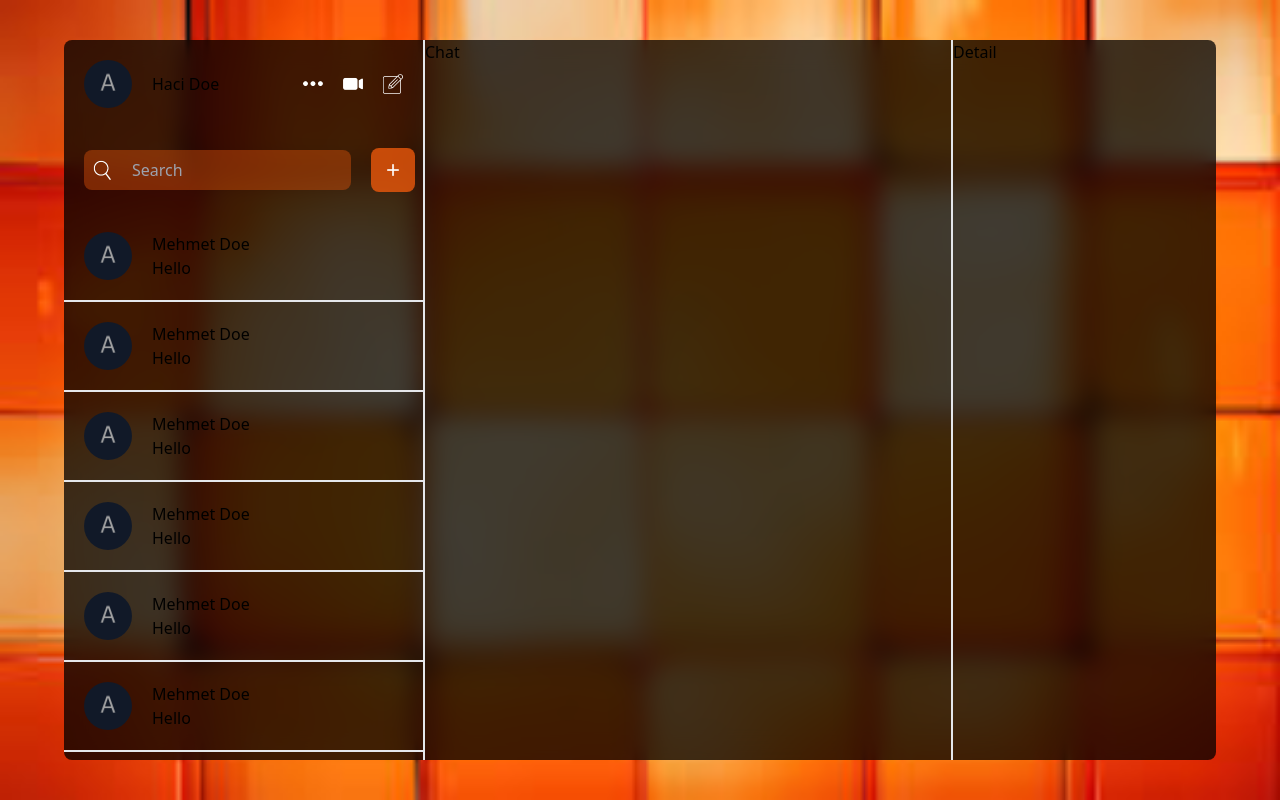
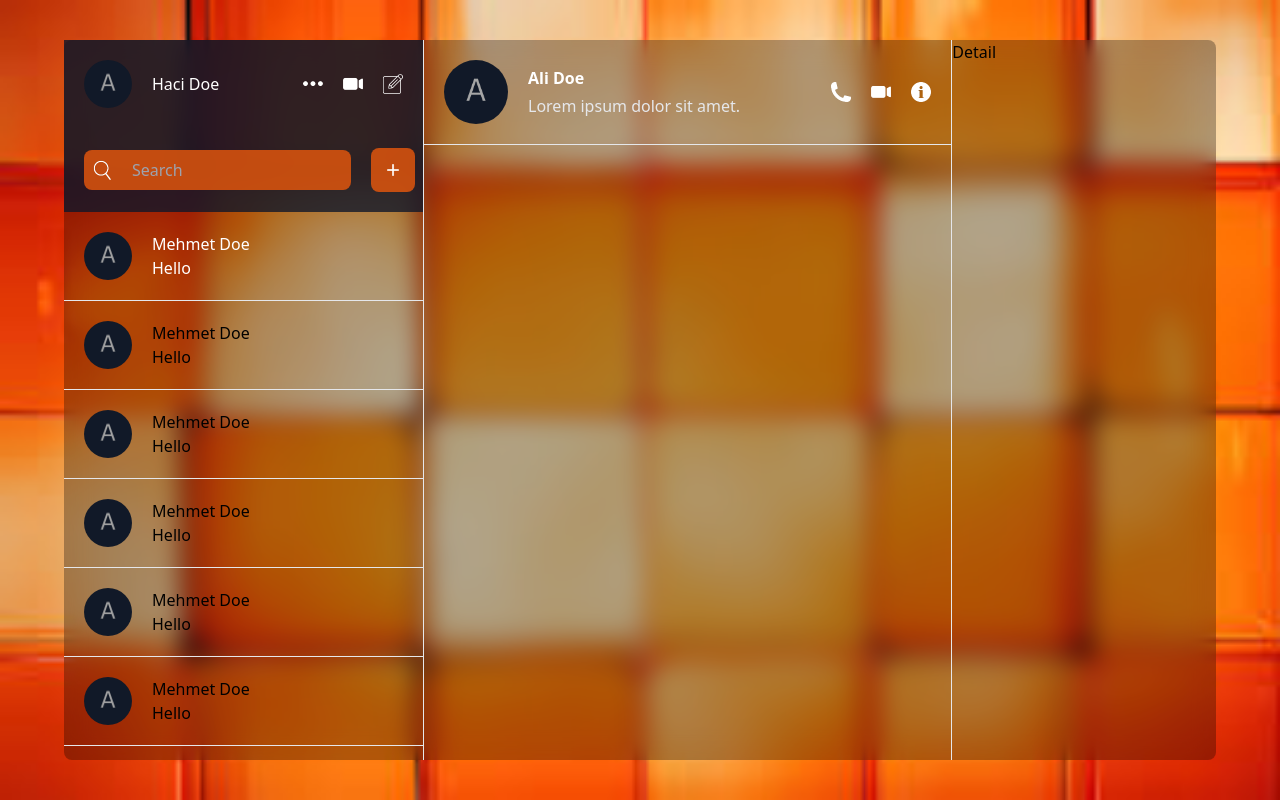
Before and after one commit to uyar42/React-ChatApp, a React (Vite) app: page / in a window 1280 px wide. Built offline with nearby package versions, Linux system fonts and the light colour scheme.

Commit message:
Chat component design

```diff
--- a/src/App.jsx
+++ b/src/App.jsx
@@ -5,7 +5,7 @@ import Detail from "./Components/Detail";
 function App() {
   return (
     <>
-      <div className="h-[90vh] w-[90vw] rounded-lg  bg-opacity-75 bg-black backdrop-blur-md flex flex-row">
+      <div className="h-[90vh] w-[90vw] rounded-lg bg-opacity-30 bg-black  backdrop-blur-md flex flex-row">
         <List></List>
         <Chat></Chat>
         <Detail></Detail>
--- a/src/Components/Chat.jsx
+++ b/src/Components/Chat.jsx
@@ -1,5 +1,40 @@
 const Chat = () => {
-  return <div className="flex-2 border-l-2 border-r-2">Chat</div>;
+  return (
+    <div className="flex-2 border-l-[1px] border-r-[1px] h-full">
+      <div className="p-5 flex items-center justify-between border-b-[1px]">
+        <div className="flex items-center gap-5">
+          <img
+            className="rounded-full w-16 h-16 object-cover"
+            src="./avatar.png"
+            alt=""
+          />
+          <div className="flex flex-col gap-1">
+            <span className="font-semibold text-white">Ali Doe</span>
+            <p className=" text-gray-200">Lorem ipsum dolor sit amet.</p>
+          </div>
+        </div>
+        <div className="flex gap-5">
+          <img
+            className="w-5 h-5 hover:opacity-65 cursor-pointer"
+            src="./phone.png"
+            alt=""
+          />
+          <img
+            className="w-5 h-5 hover:opacity-65 cursor-pointer"
+            src="./video.png"
+            alt=""
+          />
+          <img
+            className="w-5 h-5 hover:opacity-65 cursor-pointer"
+            src="./info.png"
+            alt=""
+          />
+        </div>
+      </div>
+      <div></div>
+      <div></div>
+    </div>
+  );
 };
 
 export default Chat;
--- a/src/Components/List/ChatList.jsx
+++ b/src/Components/List/ChatList.jsx
@@ -4,9 +4,9 @@ const ChatList = () => {
   const [changeMode, setChangeMode] = useState(false);
   return (
     // serachbar
-    <div className="flex-1  overflow-y-scroll scroll">
-      <div className="flex items-center gap-5 p-5">
-        <div className="flex-1 flex p-2  items-center text-white gap-5 rounded-lg bg-opacity-40 bg-orange-600">
+    <div className="flex-1  overflow-y-scroll scroll ">
+      <div className="flex items-center gap-5 p-5 sticky top-0 z-10 bg-opacity-80 bg-slate-900 ">
+        <div className="flex-1 flex p-2   items-center text-white gap-5 rounded-lg bg-orange-600 bg-opacity-80">
           <img className="h-5 w-5 cursor-pointer" src="./search.png" alt="" />
           <input
             className="bg-transparent outline-none border-none flex-1"
@@ -24,42 +24,42 @@ const ChatList = () => {
       </div>
 
       {/* chats */}
-      <div className="flex items-center p-5 gap-5 cursor-pointer border-b-2 hover:backdrop-opacity-55">
+      <div className="flex items-center p-5 gap-5 cursor-pointer   border-b-[1px] hover:backdrop-opacity-55">
+        <img className="rounded-full w-12 h-12" src="./avatar.png" alt="" />
+        <div className="text-white">
+          <span className="font-medium">Mehmet Doe</span>
+          <p>Hello</p>
+        </div>
+      </div>
+      <div className="flex items-center p-5 gap-5 cursor-pointer  border-b-[1px]    hover:backdrop-opacity-55">
         <img className="rounded-full w-12 h-12" src="./avatar.png" alt="" />
         <div className="">
           <span>Mehmet Doe</span>
           <p>Hello</p>
         </div>
       </div>
-      <div className="flex items-center p-5 gap-5 cursor-pointer border-b-2    hover:backdrop-opacity-55">
+      <div className="flex items-center p-5 gap-5 cursor-pointer border-b-[1px]   hover:backdrop-opacity-55">
         <img className="rounded-full w-12 h-12" src="./avatar.png" alt="" />
         <div className="">
           <span>Mehmet Doe</span>
           <p>Hello</p>
         </div>
       </div>
-      <div className="flex items-center p-5 gap-5 cursor-pointer border-b-2   hover:backdrop-opacity-55">
+      <div className="flex items-center p-5 gap-5 cursor-pointer border-b-[1px]   hover:backdrop-opacity-55">
         <img className="rounded-full w-12 h-12" src="./avatar.png" alt="" />
         <div className="">
           <span>Mehmet Doe</span>
           <p>Hello</p>
         </div>
       </div>
-      <div className="flex items-center p-5 gap-5 cursor-pointer border-b-2   hover:backdrop-opacity-55">
+      <div className="flex items-center p-5 gap-5 cursor-pointer border-b-[1px]   hover:backdrop-opacity-55">
         <img className="rounded-full w-12 h-12" src="./avatar.png" alt="" />
         <div className="">
           <span>Mehmet Doe</span>
           <p>Hello</p>
         </div>
       </div>
-      <div className="flex items-center p-5 gap-5 cursor-pointer border-b-2   hover:backdrop-opacity-55">
-        <img className="rounded-full w-12 h-12" src="./avatar.png" alt="" />
-        <div className="">
-          <span>Mehmet Doe</span>
-          <p>Hello</p>
-        </div>
-      </div>
-      <div className="flex items-center p-5 gap-5 cursor-pointer border-b-2  hover:backdrop-opacity-55 ">
+      <div className="flex items-center p-5 gap-5 cursor-pointer border-b-[1px]  hover:backdrop-opacity-55 ">
         <img className="rounded-full w-12 h-12" src="./avatar.png" alt="" />
         <div className="">
           <span>Mehmet Doe</span>
--- a/src/Components/List/List.jsx
+++ b/src/Components/List/List.jsx
@@ -3,7 +3,7 @@ import UserInfo from "./UserInfo";
 
 const List = () => {
   return (
-    <div className="flex-1 flex flex-col">
+    <div className="flex-1 flex flex-col ">
       <UserInfo></UserInfo>
       <ChatList></ChatList>
     </div>
--- a/src/Components/List/UserInfo.jsx
+++ b/src/Components/List/UserInfo.jsx
@@ -1,18 +1,18 @@
 const UserInfo = () => {
   return (
-    <div className="flex p-5 items-center justify-between">
+    <div className="flex p-5 items-center justify-between bg-slate-900 bg-opacity-80">
       {/* avatars - nick */}
-      <div className="flex items-center gap-5">
+      <div className="flex items-center gap-5 ">
         <img
           className="rounded-full w-12 h-12 hover:brightness-150"
           src="./avatar.png"
           alt=""
         />
-        <h2>Haci Doe</h2>
+        <h2 className="text-white">Haci Doe</h2>
       </div>
 
       {/* //icons */}
-      <div className="flex gap-5">
+      <div className="flex gap-5 ">
         <img
           className="w-5 h-5 hover:opacity-65 cursor-pointer"
           src="./more.png"
```
